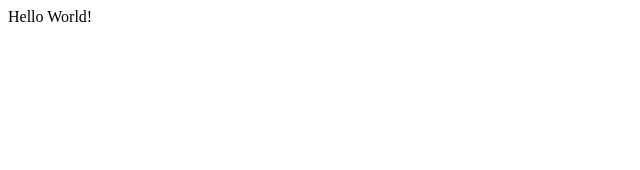
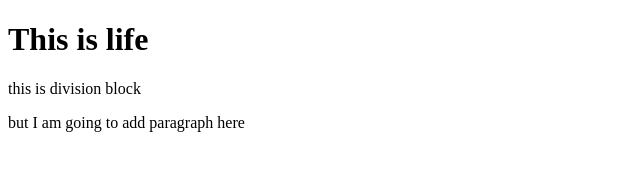
Before and after one commit to Choroksaek/Webtype_Kim, a plain HTML site: page index.html in a window 1280 px wide. Shown: the whole page, without its empty margins (0-640 px from the left). Drawn offline with Linux system fonts and the light colour scheme.

Commit message:
Update index.html

```diff
--- a/index.html
+++ b/index.html
@@ -6,6 +6,9 @@
   <!-- this is where my meta-info lives, but won’t show up on the page itself-->
 </head>
 <body>
- Hello World!
+  <h1> This is life </h1>
+  <div> this is division block
+    <p> but I am going to add paragraph here </p>
+  </div>
 </body>
 </html>
```
